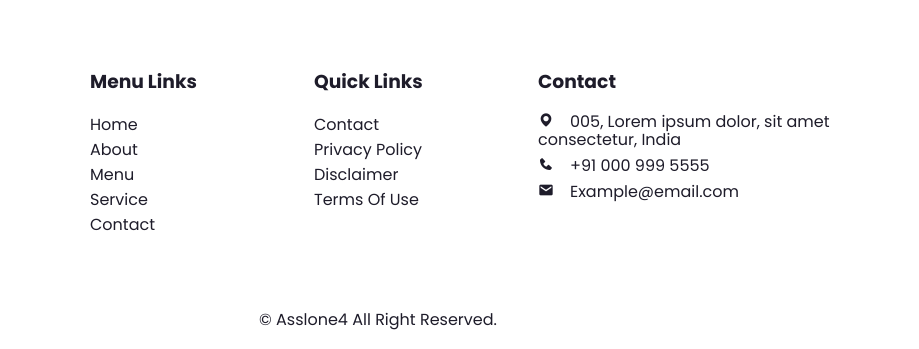
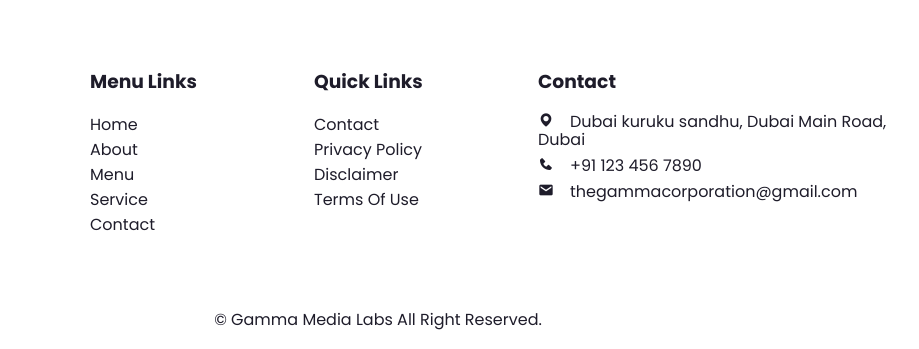
Before and after one commit to xanthoxh1302/demo-pizza-website, a plain HTML site: page index.html in a window 1280 px wide. Shown: the part 2273-2622 px from the top of the page, 262-1181 px from the left. Drawn offline with nearby package versions, Linux system fonts and the light colour scheme.

Commit message:
added location and credits

```diff
--- a/index.html
+++ b/index.html
@@ -159,15 +159,15 @@
         </div>
         <div class="contact-box address">
             <h3>Contact</h3>
-            <i class='bx bxs-map' ><span>005, Lorem ipsum dolor, sit amet consectetur, India</span></i>
-            <i class='bx bxs-phone' ><span>+91 000 999 5555</span></i>
-            <i class='bx bxs-envelope' ><span>Example@email.com</span></i>
+            <i class='bx bxs-map' ><span>Dubai kuruku sandhu, Dubai Main Road, Dubai</span></i>
+            <i class='bx bxs-phone' ><span>+91 123 456 7890</span></i>
+            <i class='bx bxs-envelope' ><span>thegammacorporation@gmail.com</span></i>
         </div>
     </section>
 
     <!-- Copyright -->
     <div class="copyright">
-        <p>© Asslone4 All Right Reserved.</p>
+        <p>© Gamma Media Labs All Right Reserved.</p>
     </div>
 
 
```
